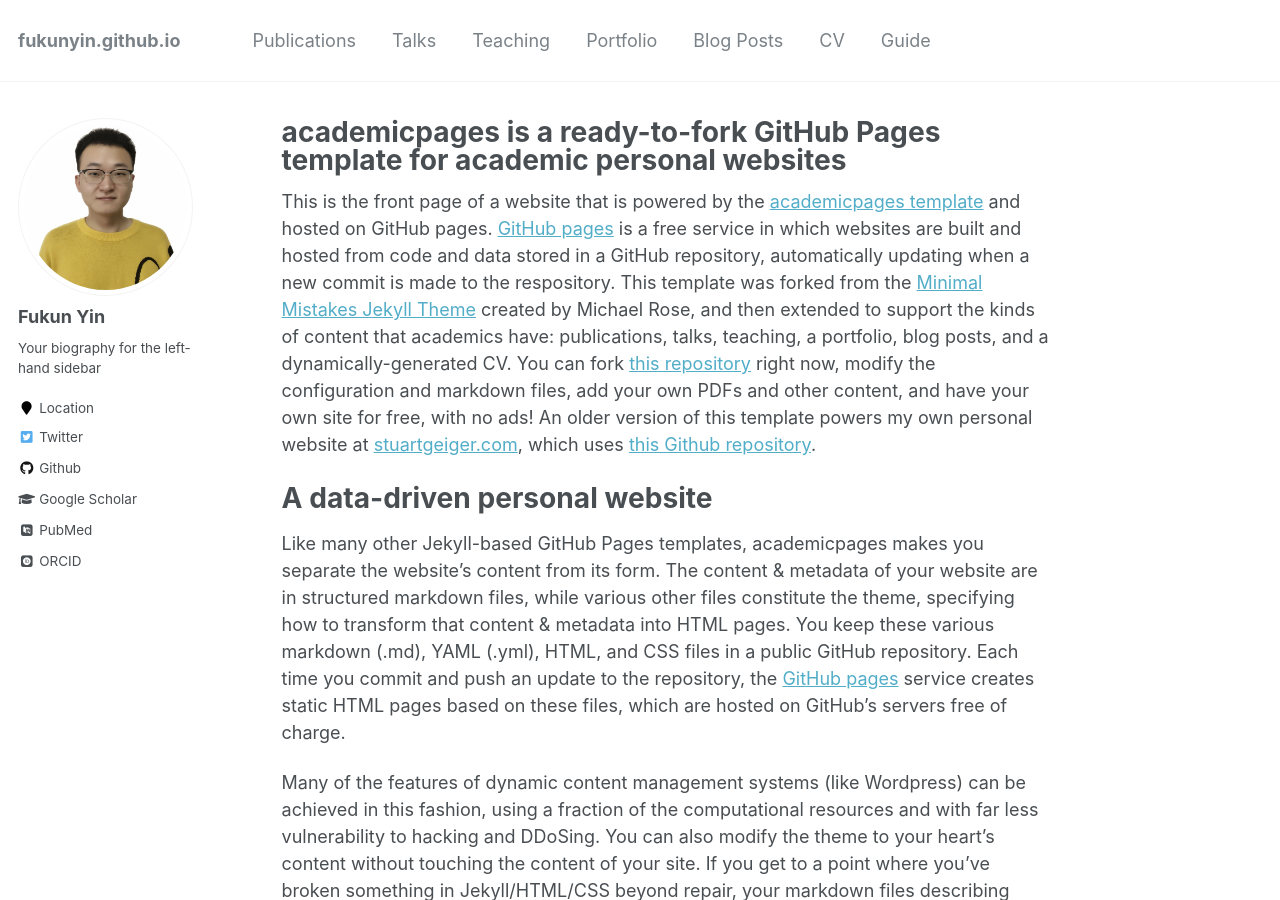
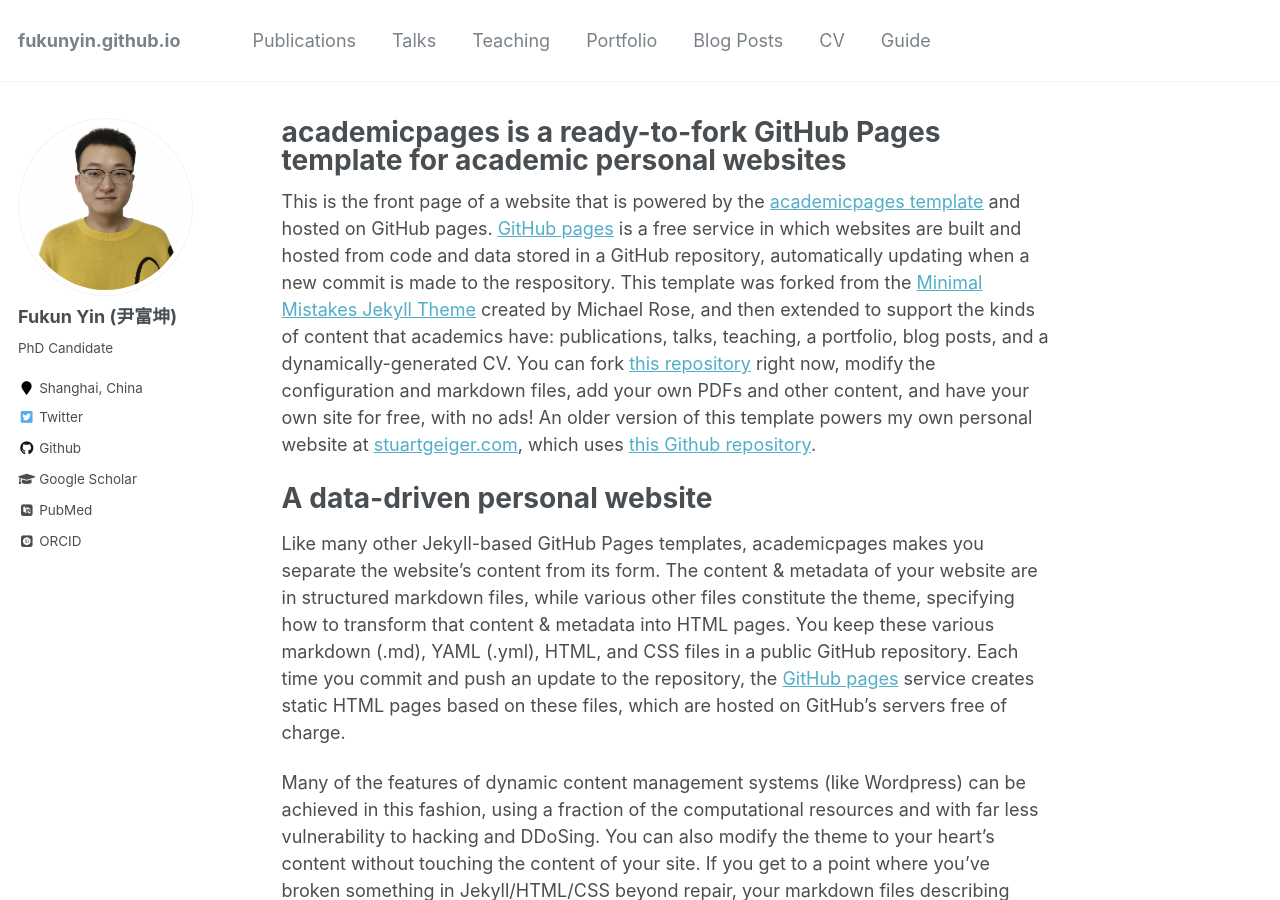
Before and after one commit to fukunyin/fukunyin.github.io, a Jekyll site: the page built from _pages/about.md, in a window 1280 px wide and 900 px high. Built offline with Jekyll 4.4.1, drawn with Linux system fonts in a browser that asks for light colours; some web fonts are replaced.

Commit message:
Update _config.yml

```diff
--- a/_config.yml
+++ b/_config.yml
@@ -80,13 +80,13 @@ analytics:
 
 # Site Author
 author:
-  name             : "Fukun Yin"
+  name             : "Fukun Yin (尹富坤)"
   avatar           : "profile.png"
-  bio              : "Your biography for the left-hand sidebar"
-  location         : "Location"
+  bio              : "PhD Candidate"
+  location         : "Shanghai, China"
   employer         :
   pubmed           : "https://www.ncbi.nlm.nih.gov/pubmed/?term=john+snow"
-  googlescholar    : "http://yourfullgooglescholarurl.com"
+  googlescholar    : "https://scholar.google.com/citations?hl=zh-CN&user=HGFT79EAAAAJ"
   email            :
   researchgate     :  # example: "https://www.researchgate.net/profile/yourprofile"
   uri              :
@@ -103,7 +103,7 @@ author:
   impactstory      : #"https://profiles.impactstory.org/u/xxxx-xxxx-xxxx-xxxx"
   lastfm           :
   linkedin         :
-  orcid            : "http://orcid.org/yourorcidurl"
+  orcid            : "https://orcid.org/0000-0003-2623-1619"
   pinterest        :
   soundcloud       :
   stackoverflow    : # http://stackoverflow.com/users/123456/username
```
